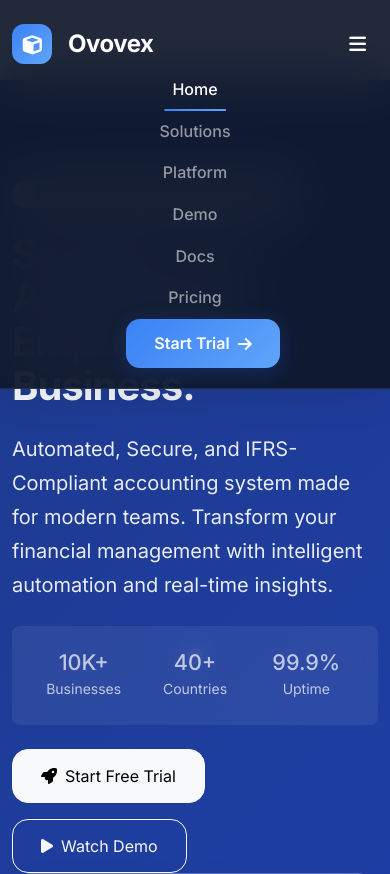
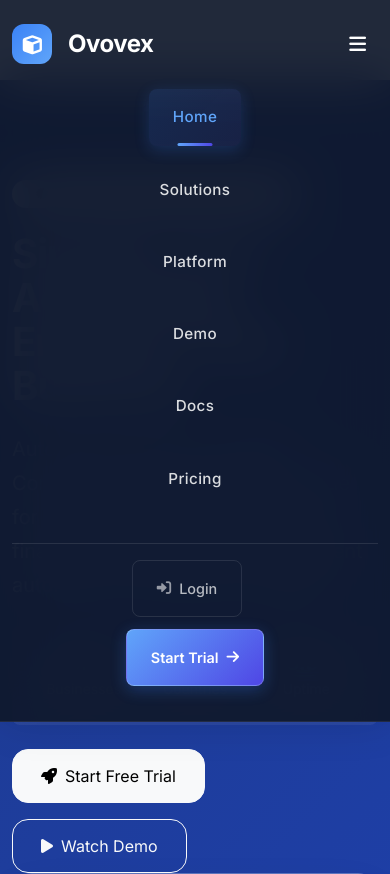
Before and after one commit to husainf4l/ovovex, a Django app: page / in a window 390 px wide, after a click that opens the changed part. Shown: the top 874 px of the page. Run offline with Django 5.2, Linux system fonts and the light colour scheme.

Commit message:
Enhance navigation with organized layout and modern styling
✨ Navigation Organization:
- Centered main navigation with proper spacing
- Separated action buttons (Login + Start Trial) to the right
- Improved visual hierarchy and grouping

🎨 Enhanced Styling:
- Modern nav links with hover animations and active states
- Glassmorphism effects and smooth transitions
- Enhanced CTA button with gradient and shine effect
- Active link indicator with animated underline
- Improved mobile responsive design

💡 UX Improvements:
- Better spacing and alignment
- Consistent padding and border radius
- Smooth micro-interactions and hover states
- Professional look with organized structure

```diff
--- a/static/css/style.css
+++ b/static/css/style.css
@@ -1356,3 +1356,194 @@ section::before {
     height: 100px;
     background: linear-gradient(135deg, rgba(59, 130, 246, 0.2) 0%, rgba(147, 197, 253, 0.2) 100%);
 }
+
+/* ===== ENHANCED NAVIGATION ORGANIZATION ===== */
+
+/* Navigation Layout Organization */
+.nav-main {
+    gap: 2rem;
+    padding: 0 1rem;
+}
+
+.navbar-actions {
+    gap: 1rem;
+    padding: 0 1rem;
+}
+
+/* Enhanced Main Navigation Links */
+.nav-link-main {
+    position: relative;
+    font-weight: 500;
+    font-size: 0.95rem;
+    color: rgba(255, 255, 255, 0.85) !important;
+    padding: 0.75rem 1.25rem !important;
+    border-radius: 10px;
+    transition: all 0.3s cubic-bezier(0.4, 0, 0.2, 1);
+    text-decoration: none;
+    letter-spacing: 0.025em;
+    overflow: hidden;
+}
+
+.nav-link-main::before {
+    content: '';
+    position: absolute;
+    top: 0;
+    left: 0;
+    right: 0;
+    bottom: 0;
+    background: linear-gradient(135deg, rgba(255, 255, 255, 0.1) 0%, rgba(255, 255, 255, 0.05) 100%);
+    opacity: 0;
+    transition: opacity 0.3s ease;
+    z-index: 0;
+}
+
+.nav-link-main:hover {
+    color: white !important;
+    transform: translateY(-2px);
+    box-shadow: 0 8px 20px rgba(0, 0, 0, 0.15);
+}
+
+.nav-link-main:hover::before {
+    opacity: 1;
+}
+
+.nav-link-main.active {
+    color: var(--accent-blue) !important;
+    background: linear-gradient(135deg, rgba(59, 130, 246, 0.15) 0%, rgba(99, 102, 241, 0.1) 100%);
+    box-shadow: 0 4px 15px rgba(59, 130, 246, 0.2);
+}
+
+.nav-link-main.active::after {
+    content: '';
+    position: absolute;
+    bottom: 0;
+    left: 50%;
+    transform: translateX(-50%);
+    width: 35px;
+    height: 3px;
+    background: linear-gradient(90deg, var(--accent-blue) 0%, #4f46e5 100%);
+    border-radius: 2px;
+    animation: activeIndicator 0.3s ease;
+}
+
+@keyframes activeIndicator {
+    0% { width: 0; opacity: 0; }
+    100% { width: 35px; opacity: 1; }
+}
+
+.nav-text {
+    position: relative;
+    z-index: 1;
+}
+
+/* Secondary Navigation Link (Login) */
+.nav-link-secondary {
+    color: rgba(255, 255, 255, 0.7) !important;
+    font-weight: 500;
+    font-size: 0.9rem;
+    text-decoration: none;
+    padding: 0.625rem 1.125rem;
+    border-radius: 8px;
+    transition: all 0.3s ease;
+    display: flex;
+    align-items: center;
+    border: 1px solid rgba(255, 255, 255, 0.1);
+}
+
+.nav-link-secondary:hover {
+    color: white !important;
+    background: rgba(255, 255, 255, 0.08);
+    border-color: rgba(255, 255, 255, 0.2);
+    transform: translateY(-1px);
+}
+
+.nav-link-secondary i {
+    opacity: 0.8;
+    transition: opacity 0.3s ease;
+}
+
+.nav-link-secondary:hover i {
+    opacity: 1;
+}
+
+/* Enhanced CTA Button */
+.nav-cta-btn-enhanced {
+    background: linear-gradient(135deg, var(--accent-blue) 0%, #4f46e5 100%);
+    color: white !important;
+    font-weight: 600;
+    font-size: 0.9rem;
+    padding: 0.875rem 1.75rem;
+    border-radius: 12px;
+    text-decoration: none;
+    transition: all 0.3s cubic-bezier(0.4, 0, 0.2, 1);
+    display: flex;
+    align-items: center;
+    box-shadow:
+        0 4px 15px rgba(59, 130, 246, 0.3),
+        0 2px 4px rgba(0, 0, 0, 0.1);
+    border: 1px solid rgba(255, 255, 255, 0.2);
+    position: relative;
+    overflow: hidden;
+}
+
+.nav-cta-btn-enhanced::before {
+    content: '';
+    position: absolute;
+    top: 0;
+    left: -100%;
+    width: 100%;
+    height: 100%;
+    background: linear-gradient(90deg, transparent, rgba(255, 255, 255, 0.2), transparent);
+    transition: left 0.5s ease;
+}
+
+.nav-cta-btn-enhanced:hover {
+    color: white !important;
+    background: linear-gradient(135deg, #4f46e5 0%, var(--accent-blue) 100%);
+    transform: translateY(-3px);
+    box-shadow:
+        0 8px 25px rgba(59, 130, 246, 0.4),
+        0 4px 8px rgba(0, 0, 0, 0.15);
+}
+
+.nav-cta-btn-enhanced:hover::before {
+    left: 100%;
+}
+
+.nav-cta-btn-enhanced i {
+    transition: transform 0.3s ease;
+}
+
+.nav-cta-btn-enhanced:hover i {
+    transform: translateX(3px);
+}
+
+/* Mobile Navigation Enhancements */
+@media (max-width: 991px) {
+    .nav-main {
+        flex-direction: column;
+        gap: 0.5rem;
+        padding: 1rem 0;
+    }
+
+    .navbar-actions {
+        flex-direction: column;
+        gap: 0.75rem;
+        padding: 1rem 0;
+        border-top: 1px solid rgba(255, 255, 255, 0.1);
+        margin-top: 1rem;
+    }
+
+    .nav-link-main {
+        padding: 1rem 1.5rem !important;
+        margin: 0.25rem 0;
+        border-radius: 8px;
+    }
+
+    .nav-link-secondary,
+    .nav-cta-btn-enhanced {
+        padding: 1rem 1.5rem;
+        border-radius: 8px;
+        justify-content: center;
+    }
+}
--- a/templates/base.html
+++ b/templates/base.html
@@ -285,32 +285,51 @@
                 </button>
 
                 <div class="collapse navbar-collapse" id="navbarNav">
-                    <ul class="navbar-nav ms-auto align-items-center">
+                    <!-- Main Navigation -->
+                    <ul class="navbar-nav mx-auto d-flex align-items-center nav-main">
                         <li class="nav-item">
-                            <a class="nav-link active" href="/">Home</a>
+                            <a class="nav-link nav-link-main active" href="/">
+                                <span class="nav-text">Home</span>
+                            </a>
                         </li>
                         <li class="nav-item">
-                            <a class="nav-link" href="#solutions">Solutions</a>
+                            <a class="nav-link nav-link-main" href="#solutions">
+                                <span class="nav-text">Solutions</span>
+                            </a>
                         </li>
                         <li class="nav-item">
-                            <a class="nav-link" href="#platform">Platform</a>
+                            <a class="nav-link nav-link-main" href="#platform">
+                                <span class="nav-text">Platform</span>
+                            </a>
                         </li>
                         <li class="nav-item">
-                            <a class="nav-link" href="#demo">Demo</a>
+                            <a class="nav-link nav-link-main" href="#demo">
+                                <span class="nav-text">Demo</span>
+                            </a>
                         </li>
                         <li class="nav-item">
-                            <a class="nav-link" href="#docs">Docs</a>
+                            <a class="nav-link nav-link-main" href="#docs">
+                                <span class="nav-text">Docs</span>
+                            </a>
                         </li>
                         <li class="nav-item">
-                            <a class="nav-link" href="#pricing">Pricing</a>
-                        </li>
-                        <li class="nav-item ms-3">
-                            <a class="nav-cta-btn" href="#trial">
-                                <span>Start Trial</span>
-                                <i class="fas fa-arrow-right ms-2"></i>
+                            <a class="nav-link nav-link-main" href="#pricing">
+                                <span class="nav-text">Pricing</span>
                             </a>
                         </li>
                     </ul>
+
+                    <!-- Action Buttons -->
+                    <div class="navbar-actions d-flex align-items-center">
+                        <a class="nav-link-secondary me-3" href="#login">
+                            <i class="fas fa-sign-in-alt me-2"></i>
+                            <span>Login</span>
+                        </a>
+                        <a class="nav-cta-btn-enhanced" href="#trial">
+                            <span>Start Trial</span>
+                            <i class="fas fa-arrow-right ms-2"></i>
+                        </a>
+                    </div>
                 </div>
             </div>
         </nav>
```
Also changed, not shown: 1 other file.
